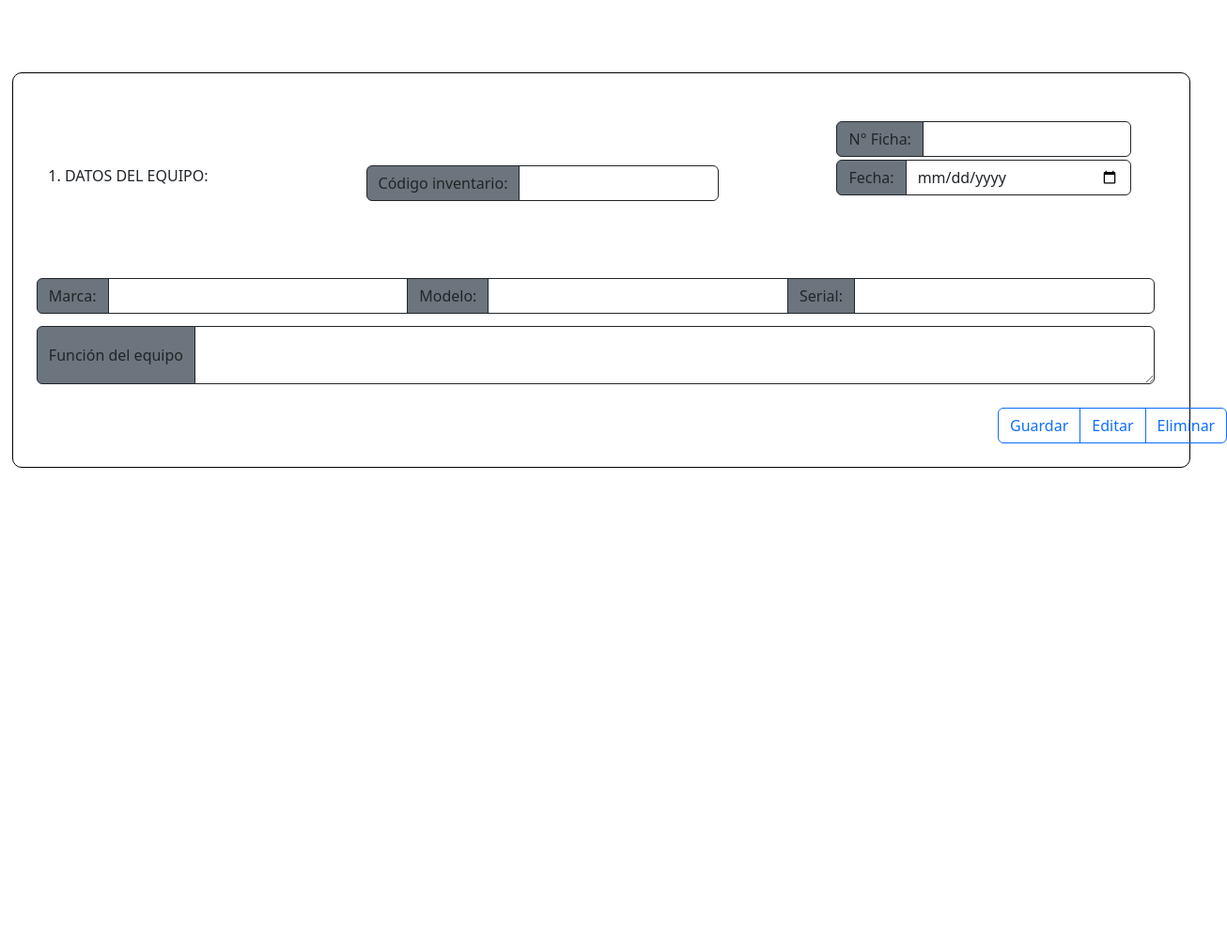
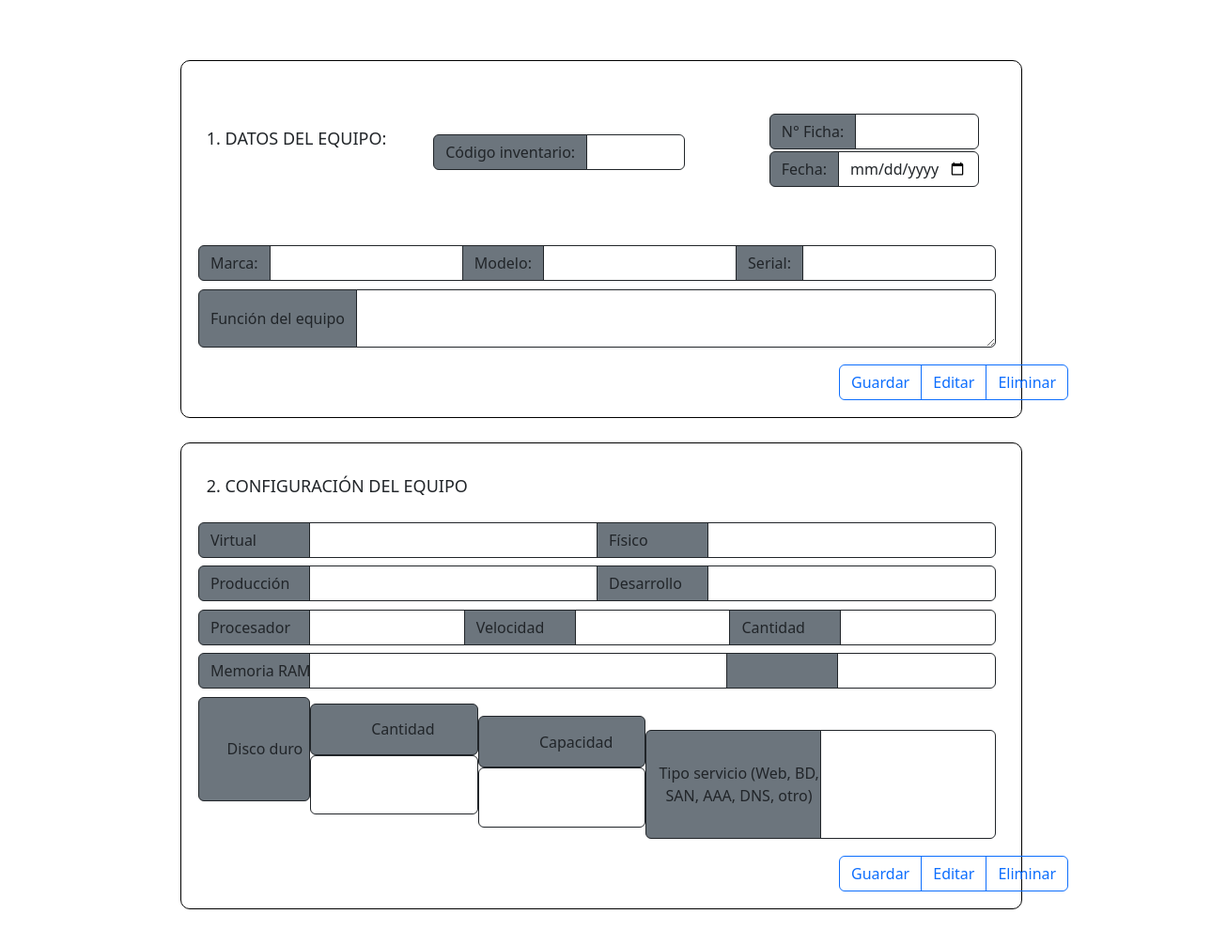
Before and after one commit to DasERS1590/Proyecto-Vue, a plain HTML site: page index.html in a window 1280 px wide. Shown: the whole page at 94% size, 1306 px wide, since content can reach past the window. Before the commit the page ends 800 px from the top, so only its background shows below. Drawn offline with nearby package versions, Linux system fonts and the light colour scheme.

Commit message:
Seguda section [Front]

```diff
--- a/assets/css/style.css
+++ b/assets/css/style.css
@@ -1,21 +1,21 @@
 body{
     color: black;
     font-family: Arial, Helvetica, sans-serif;
-    display: flex;
+    display: block;
     padding-top: 5%;
 }
 
 .datos_equipo{
     border-radius: 10px;
     border: 1px solid black;
-    width: 750%;
-    margin: 1%;
+    width: 70%;
+    margin-left: 15%;
 
 }
 
 .title_equipo{
     margin-left: 3%;
-    font-size: 16px;
+    font-size: 18px;
     font-style: bold;
     margin-top: 8%;
     margin-bottom: -1.3%;
@@ -51,6 +51,92 @@ body{
 
 .btns_group{
     margin-top: 2%;
-    margin-left: 83.7%;
+    margin-left: 78.3%;
     margin-bottom: 2%;
 }
+
+/* Formulario #2 */
+.conf_equipo{
+    border-radius: 10px;
+    border: 1px solid black;
+    width: 98%;
+    margin-top: 2%;
+    width: 70%;
+    margin-left: 15%;
+    margin-bottom: 5%;
+}
+
+.title_conf{
+    margin-left: 3%;
+    font-size: 18px;
+    font-style: bold;
+    margin-top: 4%;
+}
+
+.conf_parts{
+    width: 95%;
+    margin-top: 3%;
+    margin-left: 2%;
+}
+
+.conf_parts div{
+    margin-top: 1%;
+}
+
+.conf_parts span{
+    width: 14%;
+}
+
+#modf{
+    width: 35.6%;
+}
+
+.part2 span{
+    padding: 5% 3.5%;
+}
+
+.conf_part3{
+    width: 20%;
+    margin-left: 15.3%;
+    margin-top: -11.8%;
+}
+
+.conf_part3 span{
+    width: 100%;
+    padding: 8% 36%;
+
+}
+
+.conf_part3 input{
+    padding: 10.5%;
+    text-align: center;
+}
+
+.conf_part4{
+    width: 20%;
+    margin-left: 35.3%;
+    margin-top: -11.9%;
+}
+
+.conf_part4 span{
+    width: 100%;
+    padding: 8% 36%;
+
+}
+
+.conf_part4 input{
+    padding: 10.5%;
+    text-align: center;
+}
+
+
+.conf_part5{
+    width: 41.7%;
+    margin-left: 55.3%;
+    margin-top: -12%;
+}
+
+.conf_part5 span{
+    padding: 8.9% 3.5%;
+    width: 50%;
+}
--- a/index.html
+++ b/index.html
@@ -22,6 +22,7 @@
             1. DATOS DEL EQUIPO:
         </h5>
 
+        <!-- Código de inventario -->
         <form action="" class="cod_inv">
             <div class="input-group flex-nowrap">
                 <span class="input-group-text bg-secondary border-dark" id="addon-wrapping">Código inventario:</span>
@@ -79,10 +80,112 @@
                 <button type="button" class="btn btn-outline-primary">Guardar</button>
                 <button type="button" class="btn btn-outline-primary">Editar</button>
                 <button type="button" class="btn btn-outline-primary">Eliminar</button>
-              </div>
+            </div>
 
         </div>
 
+
+
+    </section>
+
+
+    <section class="conf_equipo">
+
+        <h5 class="title_conf">
+            2. CONFIGURACIÓN DEL EQUIPO
+        </h5>
+
+        <form action="" class="conf_parts">
+
+            <div class="input-group flex-nowrap">
+                <span class="input-group-text bg-secondary border-dark" id="addon-wrapping">Virtual</span>
+                <input type="text" class="form-control border border-dark" aria-label="Username"
+                    aria-describedby="addon-wrapping">
+                <span class="input-group-text bg-secondary border-dark" id="addon-wrapping">Físico</span>
+                <input type="text" class="form-control border border-dark" aria-label="Username"
+                    aria-describedby="addon-wrapping">
+            </div>
+
+            <div class="input-group flex-nowrap">
+                <span class="input-group-text bg-secondary border-dark" id="addon-wrapping">Producción</span>
+                <input type="text" class="form-control border border-dark" aria-label="Username"
+                    aria-describedby="addon-wrapping">
+                <span class="input-group-text bg-secondary border-dark" id="addon-wrapping">Desarrollo</span>
+                <input type="text" class="form-control border border-dark" aria-label="Username"
+                    aria-describedby="addon-wrapping">
+            </div>
+
+            <div class="input-group flex-nowrap">
+                <span class="input-group-text bg-secondary border-dark" id="addon-wrapping">Procesador</span>
+                <input type="text" class="form-control border border-dark" aria-label="Username"
+                    aria-describedby="addon-wrapping">
+                <span class="input-group-text bg-secondary border-dark" id="addon-wrapping">Velocidad</span>
+                <input type="text" class="form-control border border-dark" aria-label="Username"
+                    aria-describedby="addon-wrapping">
+                <span class="input-group-text bg-secondary border-dark" id="addon-wrapping">Cantidad</span>
+                <input type="text" class="form-control border border-dark" aria-label="Username"
+                    aria-describedby="addon-wrapping">
+            </div>
+
+            <div class="input-group flex-nowrap">
+                <span class="input-group-text bg-secondary border-dark" id="addon-wrapping">Memoria RAM</span>
+                <input type="text" class="form-control border border-dark" id="modf" aria-label="Username"
+                    aria-describedby="addon-wrapping">
+                <span class="input-group-text bg-secondary border-dark" id="addon-wrapping"></span>
+                <input type="text" class="form-control border border-dark" aria-label="Username"
+                    aria-describedby="addon-wrapping">
+            </div>
+
+
+
+            <div class="part2">
+                <span class="input-group-text bg-secondary border-dark" id="addon-wrapping">Disco duro</span>
+
+            </div>
+
+        </form>
+
+        <form action="" class="conf_part3">
+
+            <div class="input-group flex-nowrap">
+                <span class="input-group-text bg-secondary border-dark" id="addon-wrapping">Cantidad</span>
+            </div>
+
+            <input type="text" class="form-control border border-dark" aria-label="Username"
+                aria-describedby="addon-wrapping">
+
+        </form>
+
+        <form action="" class="conf_part4">
+
+            <div class="input-group flex-nowrap">
+                <span class="input-group-text bg-secondary border-dark" id="addon-wrapping">Capacidad</span>
+            </div>
+
+            <input type="text" class="form-control border border-dark" aria-label="Username"
+                aria-describedby="addon-wrapping">
+
+        </form>
+
+        <form action="" class="conf_part5">
+
+            <div class="input-group flex-nowrap">
+                <span class="input-group-text bg-secondary border-dark" id="addon-wrapping">Tipo servicio (Web, BD, <br> SAN, AAA, DNS, otro)</span>
+                <input type="text" class="form-control border border-dark" aria-label="Username"
+                    aria-describedby="addon-wrapping">
+            </div>
+
+        </form>
+
+        <div class="btns_group">
+
+            <div class="btn-group" role="group" aria-label="Basic outlined example">
+                <button type="button" class="btn btn-outline-primary">Guardar</button>
+                <button type="button" class="btn btn-outline-primary">Editar</button>
+                <button type="button" class="btn btn-outline-primary">Eliminar</button>
+            </div>
+
+        </div>
 
 
     </section>
```
